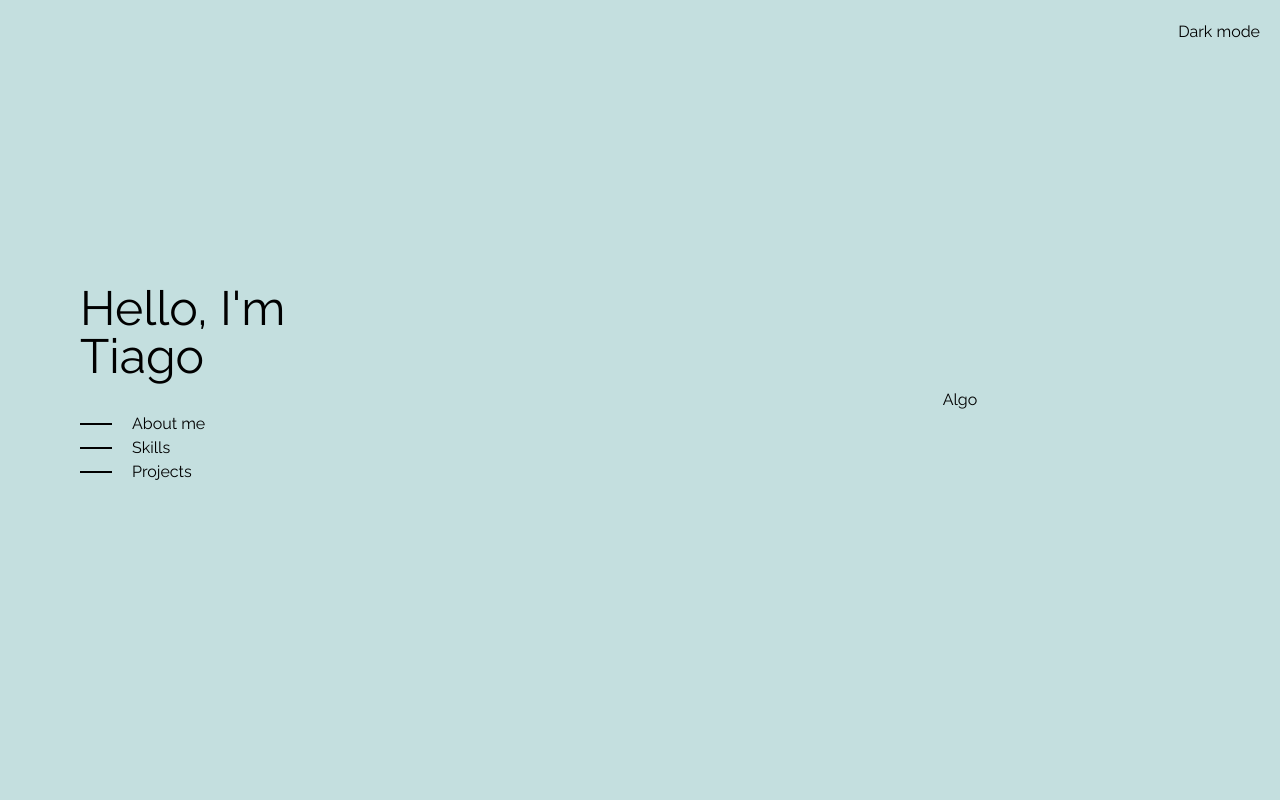
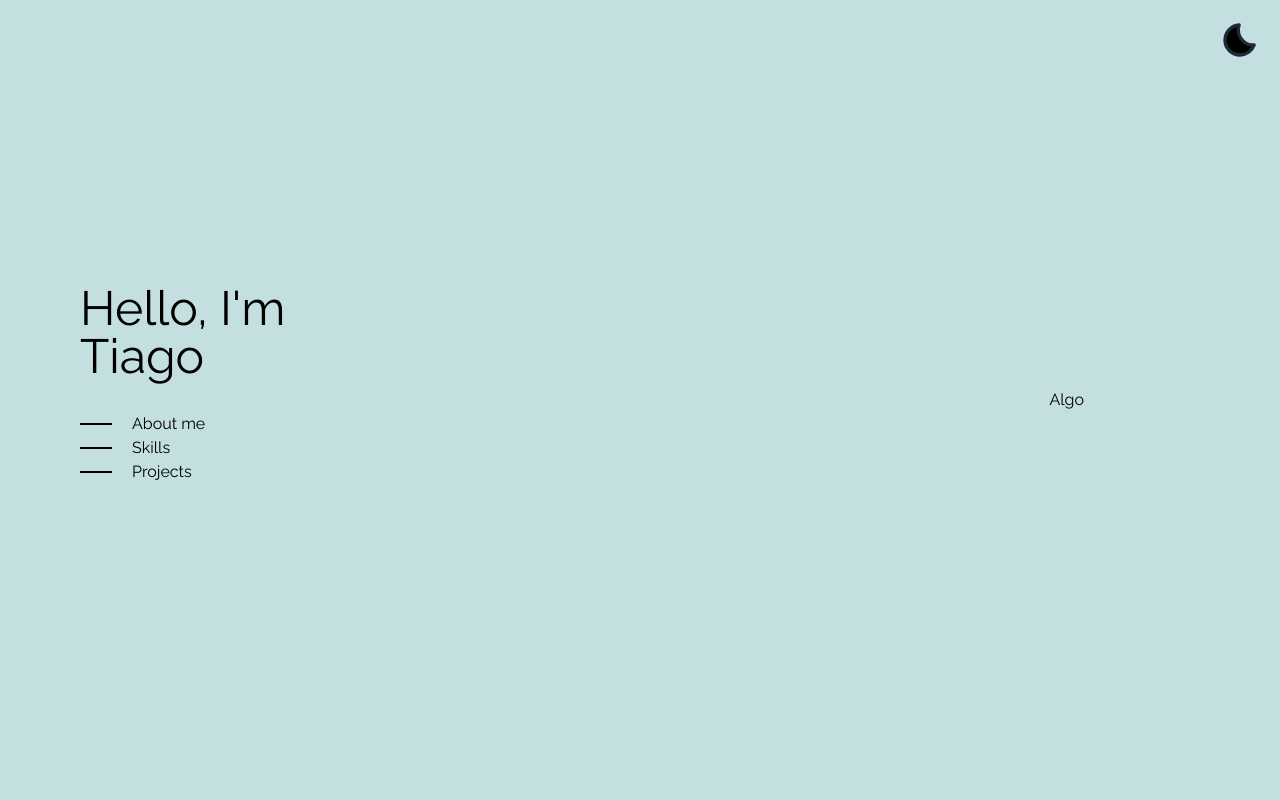
Before and after one commit to Tiago-salva/Portafolio, a React (Vite) app: page / in a window 1280 px wide. Shown: the top 800 px of the page. Built offline with nearby package versions, Linux system fonts and the light colour scheme.

Commit message:
feat: add SVG icon for dark mode toggle and adjust layout

```diff
--- a/src/App.jsx
+++ b/src/App.jsx
@@ -1,15 +1,33 @@
 import { useState } from "react";
 import Hero from "./components/Hero";
 import Section from "./components/Section";
-import Footer from "./components/Footer";
 
 function App() {
   return (
     <>
-      <button className="right-5 top-5 cursor-pointer fixed">Dark mode</button>
+      <button className="right-5 top-5 cursor-pointer fixed">
+        <svg
+          className="w-10 h-10 text-gray-800 dark:text-white"
+          aria-hidden="true"
+          xmlns="http://www.w3.org/2000/svg"
+          width="40"
+          height="40"
+          fill="balck"
+          viewBox="0 0 24 24"
+        >
+          <path
+            stroke="currentColor"
+            strokeLinecap="round"
+            strokeLinejoin="round"
+            strokeWidth="2"
+            d="M12 21a9 9 0 0 1-.5-17.986V3c-.354.966-.5 1.911-.5 3a9 9 0 0 0 9 9c.239 0 .254.018.488 0A9.004 9.004 0 0 1 12 21Z"
+          />
+        </svg>
+      </button>
+
       <Hero />
 
-      <main>
+      <main className="w-2/3 flex flex-col justify-center items-center ml-auto">
         <Section>
           <div className="flex justify-center items-center">
             <p>Algo</p>
@@ -45,8 +63,6 @@ function App() {
         <Section id={"projects"}>
           <p>Projects</p>
         </Section>
-
-        <Footer />
       </main>
     </>
   );
```
